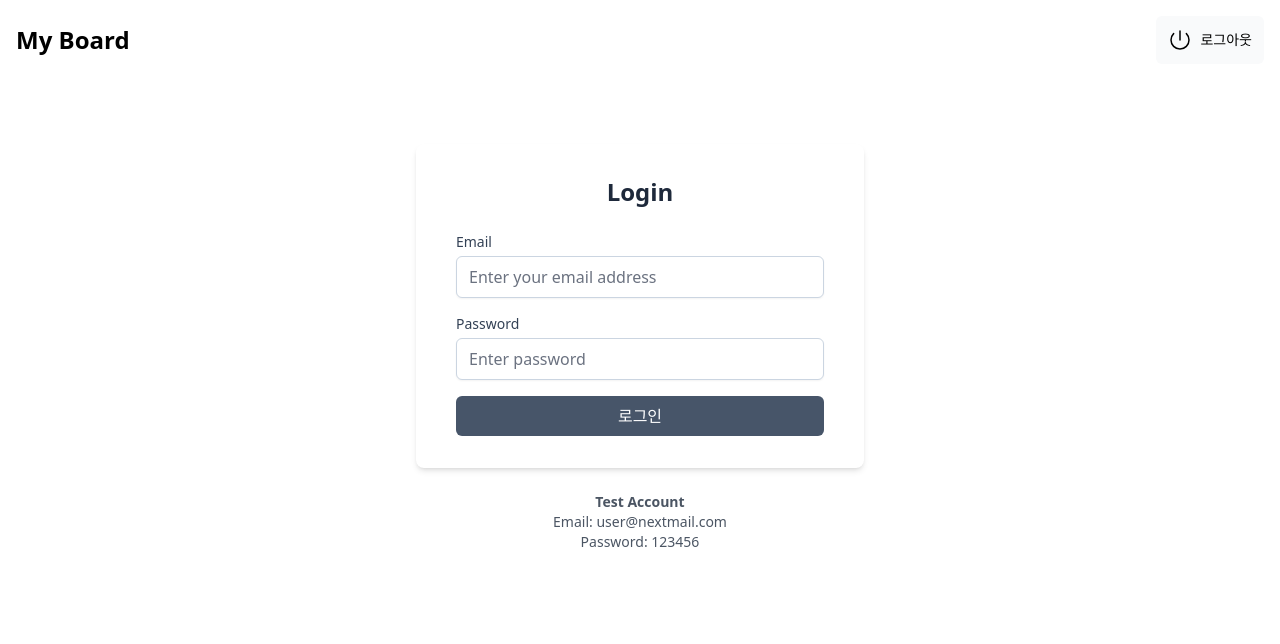
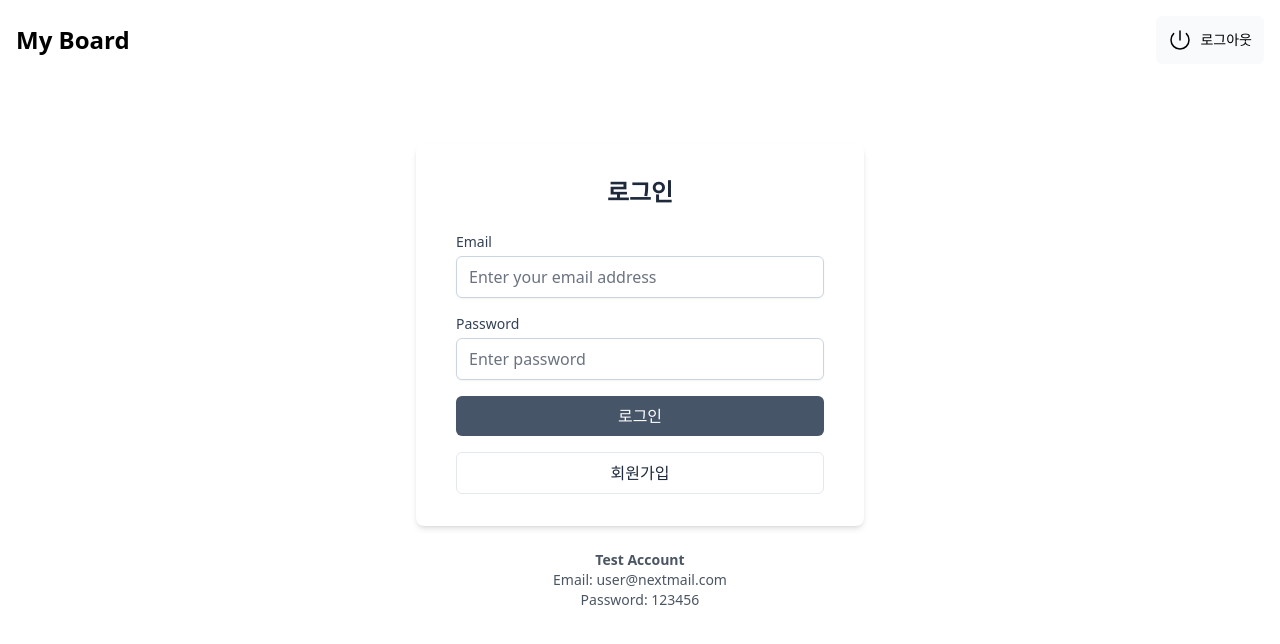
Before and after one commit to chaeyoo/next-level, a Next.js app: page /login in a window 1280 px wide. Shown: the top 644 px of the page. Built offline with nearby package versions, Linux system fonts and the light colour scheme.

Commit message:
[FIX] 수정페이지

```diff
--- a/app/posts/[id]/edit/page.tsx
+++ b/app/posts/[id]/edit/page.tsx
@@ -8,7 +8,7 @@ export default async function Page({ params }: { params: { id: string } }) {
 	const session = await auth();
 	const userId = session?.user.id || undefined;
 	const id = params.id;
-  const [post, categories] = await Promise.all([
+	const [{ post }, categories] = await Promise.all([
 		fetchPostById(id),
 		fetchCategories(),
 	]);
--- a/app/posts/[id]/page.tsx
+++ b/app/posts/[id]/page.tsx
@@ -1,5 +1,4 @@
 import { fetchPostById } from "@/app/lib/posts/data";
-import Breadcrumbs from "@/app/ui/invoices/breadcrumbs";
 import ViewPost from "@/app/ui/post/view-post";
 import { notFound } from "next/navigation";
 export default async function Page({ params }: { params: { id: string } }) {
@@ -12,16 +11,7 @@ export default async function Page({ params }: { params: { id: string } }) {
 	}
 	return (
 		<main>
-			<Breadcrumbs
-				breadcrumbs={[
-					{ label: "Posts", href: "/posts" },
-					{
-						label: "View Post",
-						href: `/posts/${id}`,
-						active: true,
-					},
-				]}
-			/>
+
 			<ViewPost post={post} comments={comments} />
 		</main>
 	);
--- a/app/ui/invoices/breadcrumbs.tsx
+++ b/app/ui/invoices/breadcrumbs.tsx
@@ -14,7 +14,7 @@ export default function Breadcrumbs({
 	breadcrumbs: Breadcrumb[];
 }) {
 	return (
-		<nav aria-label="Breadcrumb" className="mb-6 block">
+		<nav aria-label="Breadcrumb" className="mb-6 block ">
 			<ol className={clsx(lusitana.className, "flex text-xl md:text-2xl")}>
 				{breadcrumbs.map((breadcrumb, index) => (
 					<li
--- a/app/ui/login-form.tsx
+++ b/app/ui/login-form.tsx
@@ -2,6 +2,7 @@
 
 import { useActionState } from "react";
 import { authenticate } from "@/app/lib/action";
+import Link from "next/link";
 
 export default function LoginForm() {
 	const [errorMessage, formAction, isPending] = useActionState(
@@ -12,7 +13,7 @@ export default function LoginForm() {
 	return (
 		<form action={formAction} className="space-y-4 w-full max-w-sm mx-auto">
 			<h1 className="text-2xl font-bold mb-6 text-center text-slate-800">
-        Login
+				로그인
 			</h1>
 			<div>
 				<label
@@ -53,6 +54,12 @@ export default function LoginForm() {
 			>
 				로그인
 			</button>
+			<Link
+				href={"/signup"}
+				className="block text-center w-full bg-white border border-slate-200 text-slate-800 py-2 px-4 rounded-md hover:bg-slate-100 focus:outline-none  cursor-pointer"
+			>
+				회원가입
+			</Link>
 			{errorMessage && (
 				<p className="text-sm text-red-600 text-center">{errorMessage}</p>
 			)}
--- a/app/ui/post/view-post.tsx
+++ b/app/ui/post/view-post.tsx
@@ -21,7 +21,7 @@ export default async function ViewPost({
 	const session = await auth();
 	const userId = session?.user.id || undefined;
 	return (
-		<div className="max-w-4xl mx-auto px-4 py-8">
+		<div className="max-w-4xl mx-auto px-4">
 			<div className="mb-6">
 				<span className="bg-blue-100 text-blue-800 text-xs font-medium mr-2 px-2.5 py-0.5 rounded">
 					{post.category_name}
--- a/app/ui/signup-form.tsx
+++ b/app/ui/signup-form.tsx
@@ -12,7 +12,7 @@ export default function SignupForm() {
 	return (
 		<form action={formAction} className="space-y-4 w-full max-w-sm mx-auto">
 			<h1 className="text-2xl font-bold mb-6 text-center text-slate-800">
-        Signup
+				회원가입
 			</h1>
 			<div>
 				<label
```
Lines whose indentation alone changed are shown as unchanged.
